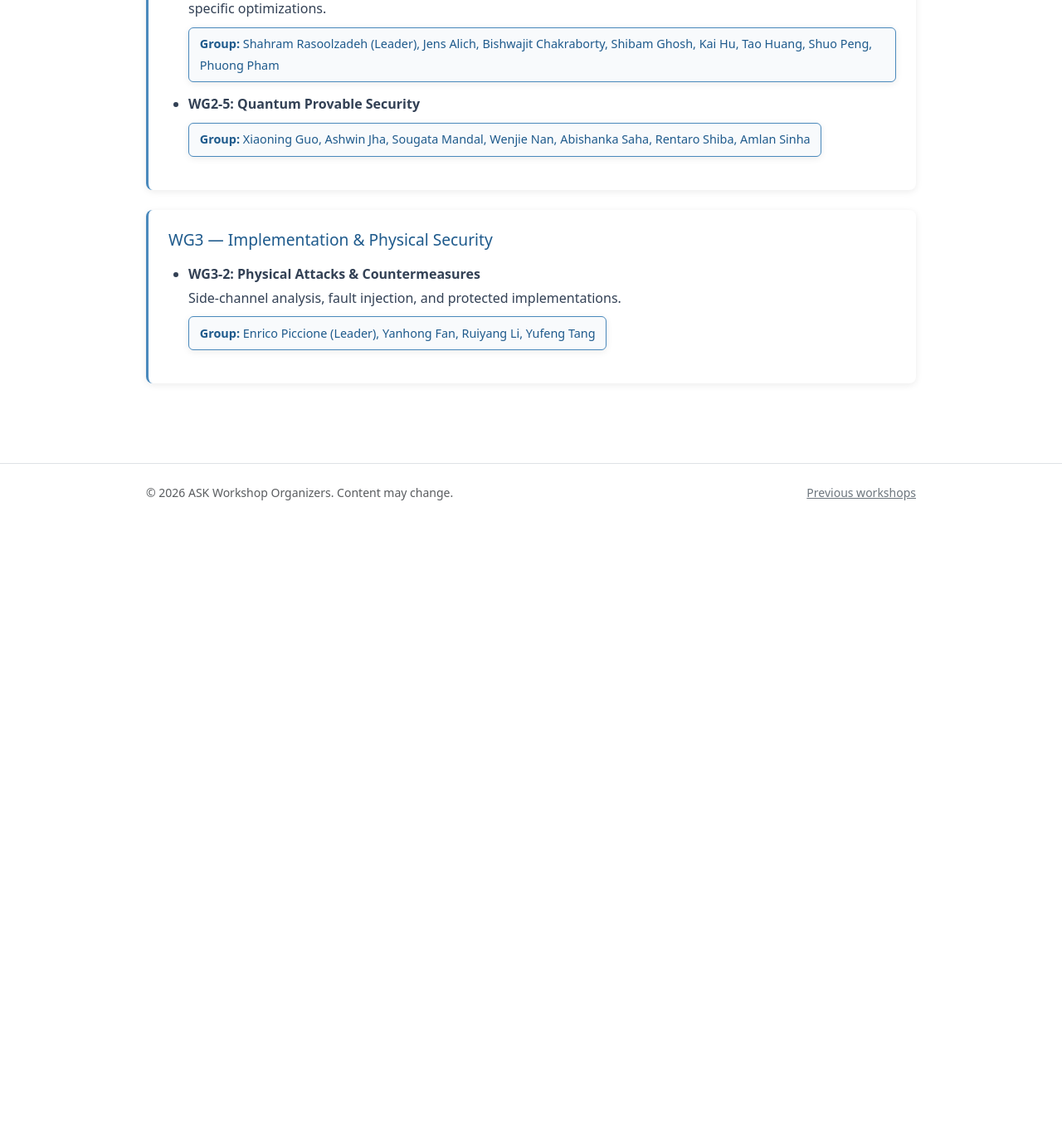
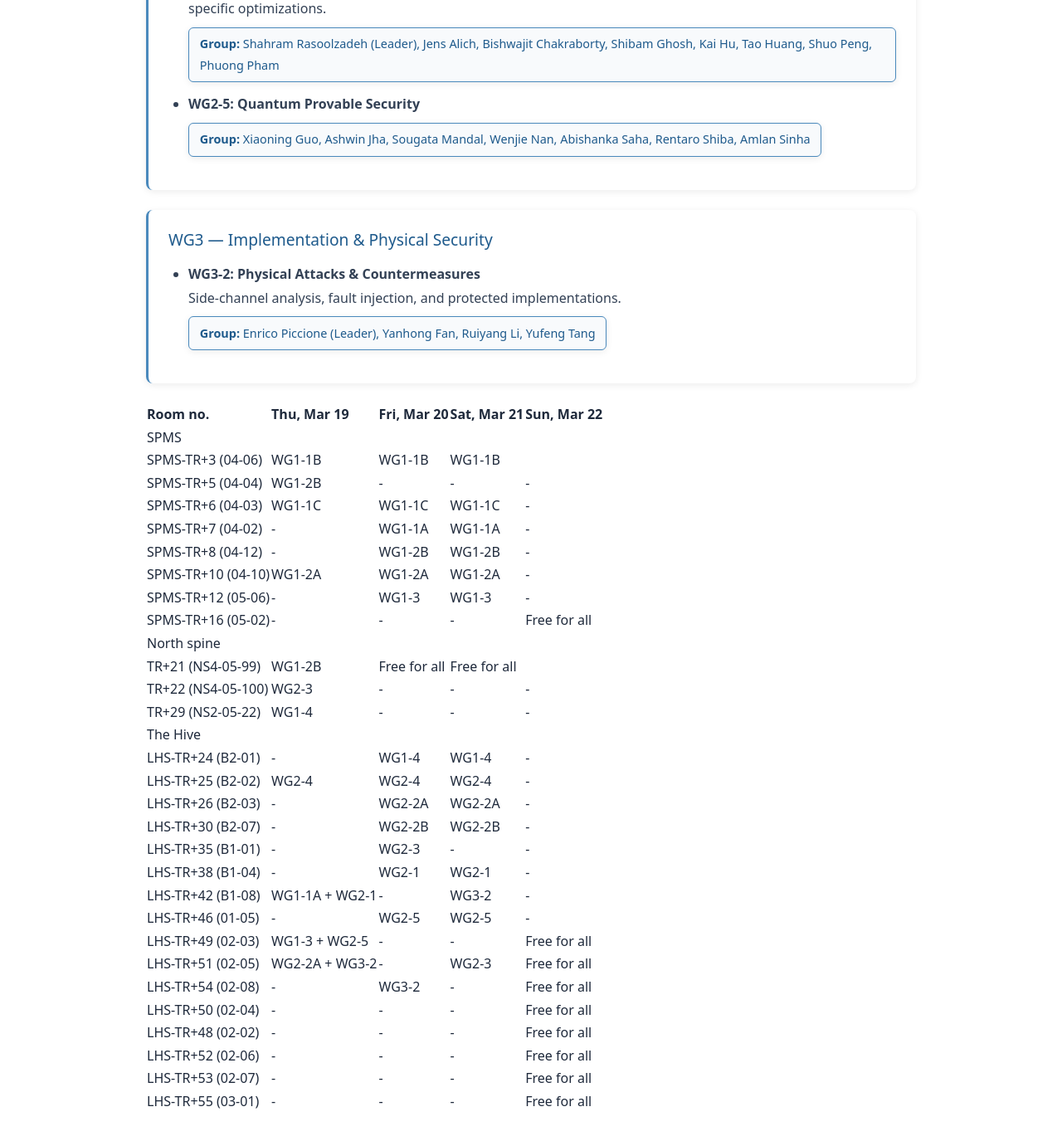
Before and after one commit to ask2026/ask2026.github.io, a Jekyll site: the page built from groups.md, in a window 1280 px wide and 1400 px high, scrolled down 1961 px. Shown: the top 1375 px of the window at 83% size. Built offline with Jekyll 4.4.1, drawn with Linux system fonts in a browser that asks for light colours; before the commit the page ends 2591 px from its top, so only the background shows below that.

Commit message:
copy Eik's suggestion in markdown

```diff
--- a/groups.md
+++ b/groups.md
@@ -87,3 +87,37 @@ We deeply respect your expertise and the fresh perspectives you bring to ASK 202
 <!-- <div class="alert alert-info mt-4" role="alert">
   The final set of working groups, and their moderators, will be announced closer to the workshop.
 </div> -->
+
+
+| Room no. | Thu, Mar 19 | Fri, Mar 20 | Sat, Mar 21 | Sun, Mar 22 |
+|----------|-------------|-------------|-------------|-------------|
+| SPMS |
+| SPMS-TR+3 (04-06) | WG1-1B | WG1-1B | WG1-1B |
+| SPMS-TR+5 (04-04) | WG1-2B | - | - | - |
+| SPMS-TR+6 (04-03) | WG1-1C | WG1-1C | WG1-1C | - |
+| SPMS-TR+7 (04-02) | - | WG1-1A | WG1-1A | - |
+| SPMS-TR+8 (04-12) | - | WG1-2B | WG1-2B | - |
+| SPMS-TR+10 (04-10) | WG1-2A | WG1-2A | WG1-2A | - |
+| SPMS-TR+12 (05-06) | - | WG1-3 | WG1-3 | - |
+| SPMS-TR+16 (05-02) | - | - | - | Free for all |
+| North spine |
+| TR+21 (NS4-05-99) | WG1-2B | Free for all | Free for all |
+| TR+22 (NS4-05-100) | WG2-3 | - | - | - |
+| TR+29 (NS2-05-22) | WG1-4 | - | - | - |
+| The Hive |
+| LHS-TR+24 (B2-01) | - | WG1-4 | WG1-4 | - |
+| LHS-TR+25 (B2-02) | WG2-4 | WG2-4 | WG2-4 | - |
+| LHS-TR+26 (B2-03) | - | WG2-2A | WG2-2A | - |
+| LHS-TR+30 (B2-07) | - | WG2-2B | WG2-2B | - |
+| LHS-TR+35 (B1-01) | - | WG2-3 | - | - |
+| LHS-TR+38 (B1-04) | - | WG2-1 | WG2-1 | - |
+| LHS-TR+42 (B1-08) | WG1-1A + WG2-1 | - | WG3-2 | - |
+| LHS-TR+46 (01-05) | - | WG2-5 | WG2-5 | - |
+| LHS-TR+49 (02-03) | WG1-3 + WG2-5 | - | - | Free for all |
+| LHS-TR+51 (02-05) | WG2-2A + WG3-2 | - | WG2-3 | Free for all |
+| LHS-TR+54 (02-08) | - | WG3-2 | - | Free for all |
+| LHS-TR+50 (02-04) | - | - | - | Free for all |
+| LHS-TR+48 (02-02) | - | - | - | Free for all |
+| LHS-TR+52 (02-06) | - | - | - | Free for all |
+| LHS-TR+53 (02-07) | - | - | - | Free for all |
+| LHS-TR+55 (03-01) | - | - | - | Free for all |
```
